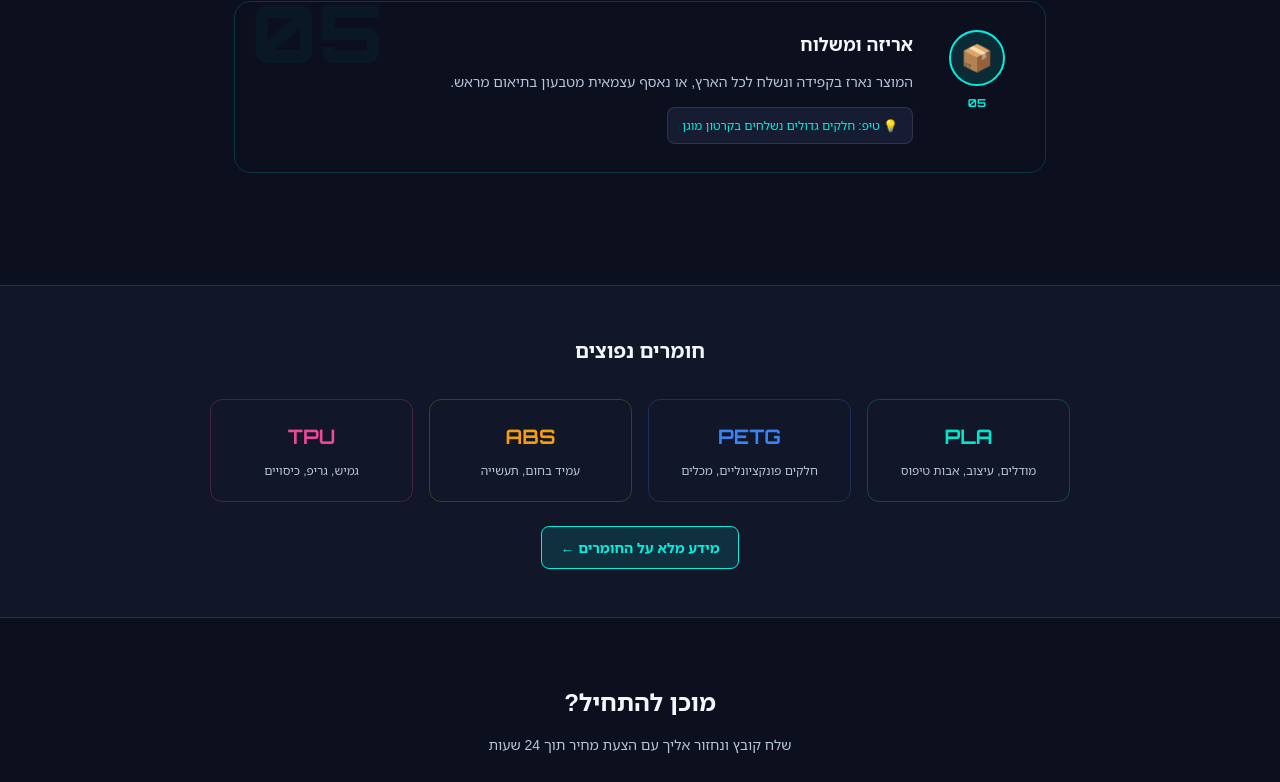
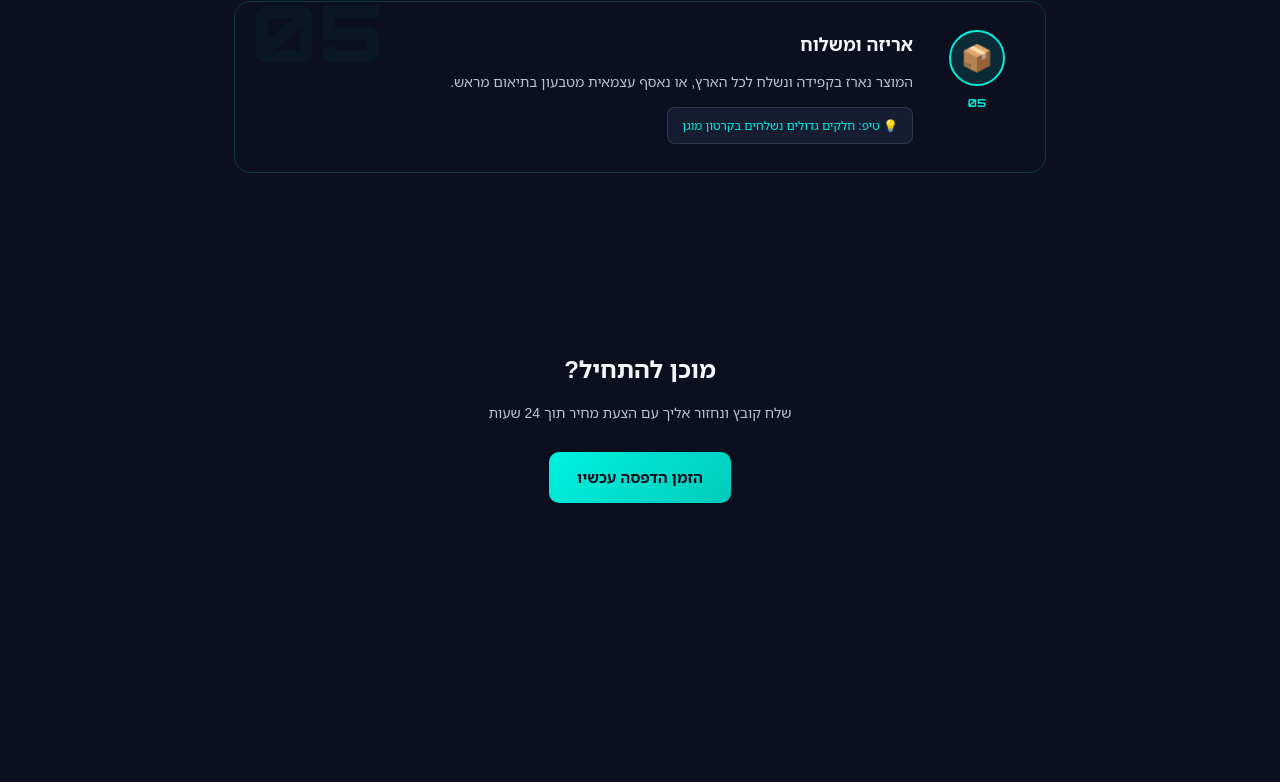
Before and after one commit to matanbell14394/play3d-site, a Next.js app in the folder app/: page /how-it-works in a window 1280 px wide. Shown: the part 1162-1944 px from the top of the page. After the commit the page ends 1729 px from the top, so only its background shows below. Built offline with nearby package versions, Linux system fonts and the light colour scheme; no server answers; the database is empty.

Commit message:
fix: remove materials section from how-it-works (to go in blog instead)

```diff
--- a/app/src/app/how-it-works/page.tsx
+++ b/app/src/app/how-it-works/page.tsx
@@ -1,5 +1,6 @@
 import SiteNav from '@/components/SiteNav';
 import Link from 'next/link';
+// Link used in CTA section
 
 const STEPS = [
   {
@@ -29,12 +30,6 @@ const STEPS = [
   },
 ];
 
-const MATERIALS_QUICK = [
-  { name: 'PLA', color: '#00e5cc', use: 'מודלים, עיצוב, אבות טיפוס' },
-  { name: 'PETG', color: '#3b82f6', use: 'חלקים פונקציונליים, מכלים' },
-  { name: 'ABS', color: '#f59e0b', use: 'עמיד בחום, תעשייה' },
-  { name: 'TPU', color: '#ec4899', use: 'גמיש, גריפ, כיסויים' },
-];
 
 export default function HowItWorksPage() {
   return (
@@ -85,24 +80,6 @@ export default function HowItWorksPage() {
           ))}
         </div>
 
-        {/* Materials quick */}
-        <div style={{ background: 'var(--bg2)', borderTop: '1px solid var(--border)', borderBottom: '1px solid var(--border)', padding: '48px 24px' }}>
-          <div style={{ maxWidth: 860, margin: '0 auto' }}>
-            <h2 style={{ textAlign: 'center', fontSize: 20, fontWeight: 700, marginBottom: 32 }}>חומרים נפוצים</h2>
-            <div style={{ display: 'grid', gridTemplateColumns: 'repeat(4,1fr)', gap: 16 }}>
-              {MATERIALS_QUICK.map(m => (
-                <div key={m.name} style={{ background: 'var(--card-bg)', border: `1px solid ${m.color}40`, borderRadius: 12, padding: '20px 16px', textAlign: 'center' }}>
-                  <div style={{ fontFamily: 'var(--font-orbitron)', fontSize: 20, fontWeight: 700, color: m.color, marginBottom: 8 }}>{m.name}</div>
-                  <div style={{ fontSize: 12, color: 'var(--text2)', lineHeight: 1.6 }}>{m.use}</div>
-                </div>
-              ))}
-            </div>
-            <div style={{ textAlign: 'center', marginTop: 24 }}>
-              <Link href="/materials" className="btn btn-t">מידע מלא על החומרים ←</Link>
-            </div>
-          </div>
-        </div>
-
         {/* CTA */}
         <div style={{ textAlign: 'center', padding: '64px 24px' }}>
           <h2 style={{ fontSize: 24, fontWeight: 700, marginBottom: 12 }}>מוכן להתחיל?</h2>
```
